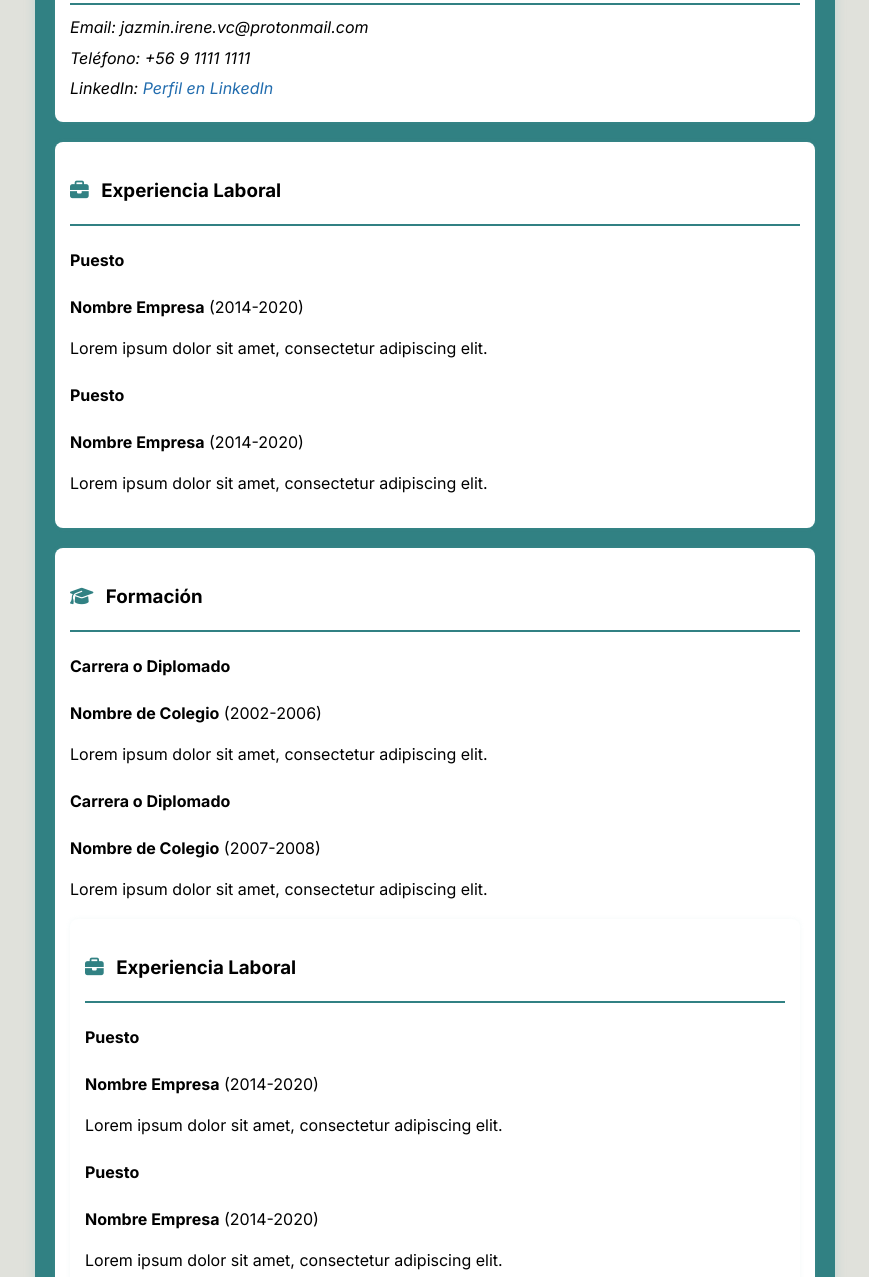
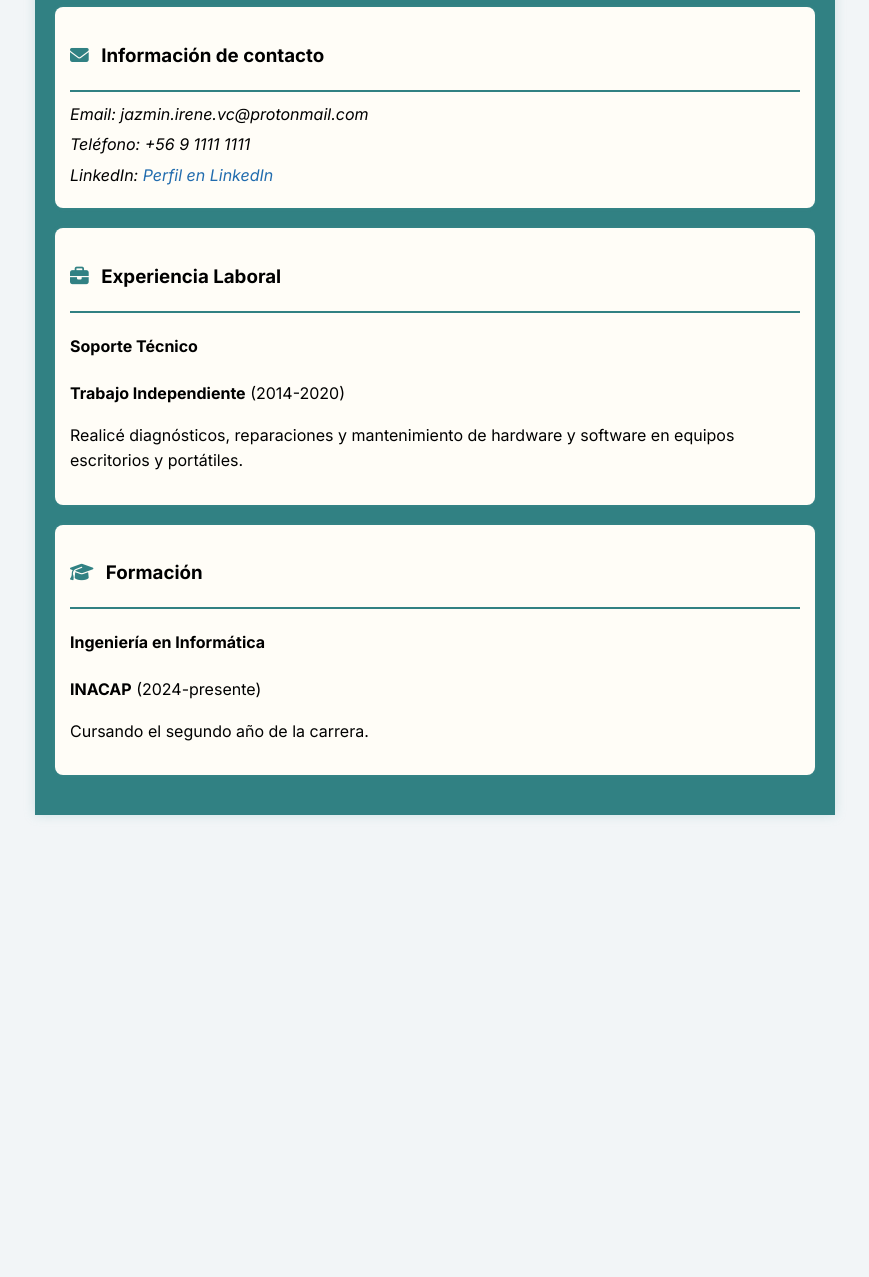
Before and after one commit to NeftisIsHere/semana-3, a plain HTML site: page index.html in a window 1280 px wide. Shown: the part 1268-2545 px from the top of the page, without its empty margins (205-1074 px from the left). After the commit the page ends 2147 px from the top, so only its background shows below. Drawn offline with Linux system fonts and the light colour scheme.

Commit message:
Se agregó información relevante, modificó el CSS y corrigió el HTML

```diff
--- a/index.html
+++ b/index.html
@@ -22,7 +22,7 @@
             <section>
                 <h3>Perfil Profesional</h3>
                 <hr>
-                <p>Lorem ipsum dolor sit amet consectetur adipisicing elit. Suscipit corrupti eligendi molestiae quam consequuntur dolorum hic amet earum neque perspiciatis, voluptates necessitatibus, reprehenderit cumque, deleniti temporibus nobis voluptatem voluptatibus rerum?</p>
+                <p>Tengo formación en desarrollo de soluciones tecnológicas usando metodologías de ingeniería de software y marcos de desarrollo seguro. Puedo liderar proyectos informáticos alineados a la estrategia organizacional, gestionando recursos de forma eficiente. Me especializo en automatización, gestión de datos e inteligencia artificial, con enfoque en la innovación, la ética y el trabajo colaborativo.</p>
             </section>
             <section>
                 <h3><i class="fas fa-cogs"></i> Habilidades</h3>
@@ -31,6 +31,8 @@
                     <li>Trabajo en equipo</li>
                     <li>Gestión de proyectos</li>
                     <li>Liderazgo</li>
+                    <li>Linux Server Y Desktop</li>
+                    <li>Programación en C, C# y Python</li>
                 </ul>
             </section>
             <section>
@@ -50,48 +52,13 @@
                     <p>LinkedIn: <a href="#">Perfil en LinkedIn</a></p>
                 </address>
             </section>
-            <section       <section>
-            <h3><i class="fas fa-briefcase"></i> Experiencia Laboral</h3>
-            <hr>
-            <article>
-                <h4>Puesto</h4>
-                <p><strong>Nombre Empresa</strong> (2014-2020)</p>
-                <p>Lorem ipsum dolor sit amet, consectetur adipiscing elit.</p>
-            </article>
-            <article>
-                <h4>Puesto</h4>
-                <p><strong>Nombre Empresa</strong> (2014-2020)</p>
-                <p>Lorem ipsum dolor sit amet, consectetur adipiscing elit.</p>
-            </article>
-        </section>
-
-        <section>
-            <h3><i class="fas fa-graduation-cap"></i> Formación</h3>
-            <hr>
-            <article>
-                <h4>Carrera o Diplomado</h4>
-                <p><strong>Nombre de Colegio</strong> (2002-2006)</p>
-                <p>Lorem ipsum dolor sit amet, consectetur adipiscing elit.</p>
-            </article>
-            <article>
-                <h4>Carrera o Diplomado</h4>
-                <p><strong>Nombre de Colegio</strong> (2007-2008)</p>
-                <p>Lorem ipsum dolor sit amet, consectetur adipiscing elit.</p>
-            </article>
-
-
             <section>
                 <h3><i class="fas fa-briefcase"></i> Experiencia Laboral</h3>
                 <hr>
                 <article>
-                    <h4>Puesto</h4>
-                    <p><strong>Nombre Empresa</strong> (2014-2020)</p>
-                    <p>Lorem ipsum dolor sit amet, consectetur adipiscing elit.</p>
-                </article>
-                <article>
-                    <h4>Puesto</h4>
-                    <p><strong>Nombre Empresa</strong> (2014-2020)</p>
-                    <p>Lorem ipsum dolor sit amet, consectetur adipiscing elit.</p>
+                    <h4>Soporte Técnico</h4>
+                    <p><strong>Trabajo Independiente</strong> (2014-2020)</p>
+                    <p>Realicé diagnósticos, reparaciones y mantenimiento de hardware y software en equipos escritorios y portátiles.</p>
                 </article>
             </section>
 
@@ -99,14 +66,9 @@
                 <h3><i class="fas fa-graduation-cap"></i> Formación</h3>
                 <hr>
                 <article>
-                    <h4>Carrera o Diplomado</h4>
-                    <p><strong>Nombre de Colegio</strong> (2002-2006)</p>
-                    <p>Lorem ipsum dolor sit amet, consectetur adipiscing elit.</p>
-                </article>
-                <article>
-                    <h4>Carrera o Diplomado</h4>
-                    <p><strong>Nombre de Colegio</strong> (2007-2008)</p>
-                    <p>Lorem ipsum dolor sit amet, consectetur adipiscing elit.</p>
+                    <h4>Ingeniería en Informática</h4>
+                    <p><strong>INACAP</strong> (2024-presente)</p>
+                    <p>Cursando el segundo año de la carrera.</p>
                 </article>
             </section>
         </main>
--- a/style.css
+++ b/style.css
@@ -6,7 +6,8 @@
 }
 
 body{
-    background-color: #e0e1db;
+    /* background-color: #e0e1db; */
+    background-color: #f2f5f7;
     font-family: "Inter", sans-serif;
     margin: 5%;
     line-height: 1.6;
@@ -39,11 +40,13 @@ header figure img{
 header h1{
     font-size: 2em;
     margin-top: 10px;
+    color: #f15b40;
 }
 
 header h2{
     font-size: 1.2em;
     opacity: 0.7;
+    color: #f15b40;
 }
 
 header h3{
@@ -53,7 +56,7 @@ header h3{
 }
 
 section{
-    background-color: white;
+    background-color: #fffdf7;
     padding: 15px;
     border-radius: 8px;
     margin-bottom: 20px;
@@ -108,8 +111,9 @@ article{
     display: inline-block;
     vertical-align: middle;
     border: 7px solid #91c7c9;
-    margin: 5%;
-    box-shadow: 0 0 20px rgba(0, 0, 0, 0.5);
+    /* margin: 5%; */
+    margin: 20px auto;
+    box-shadow: 0 0 20px rgba(0, 0, 0, 0.2);
 
 }
 
```
